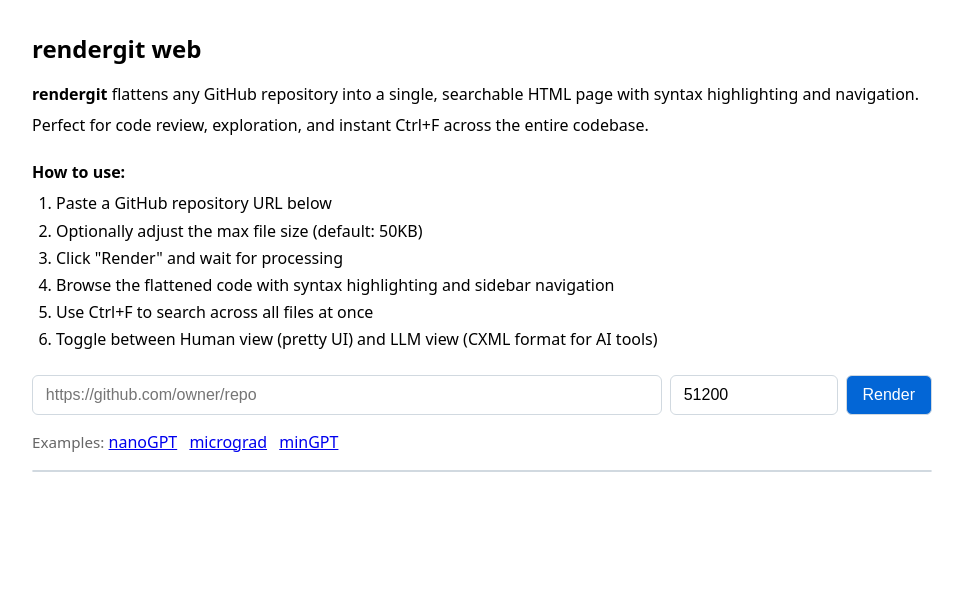
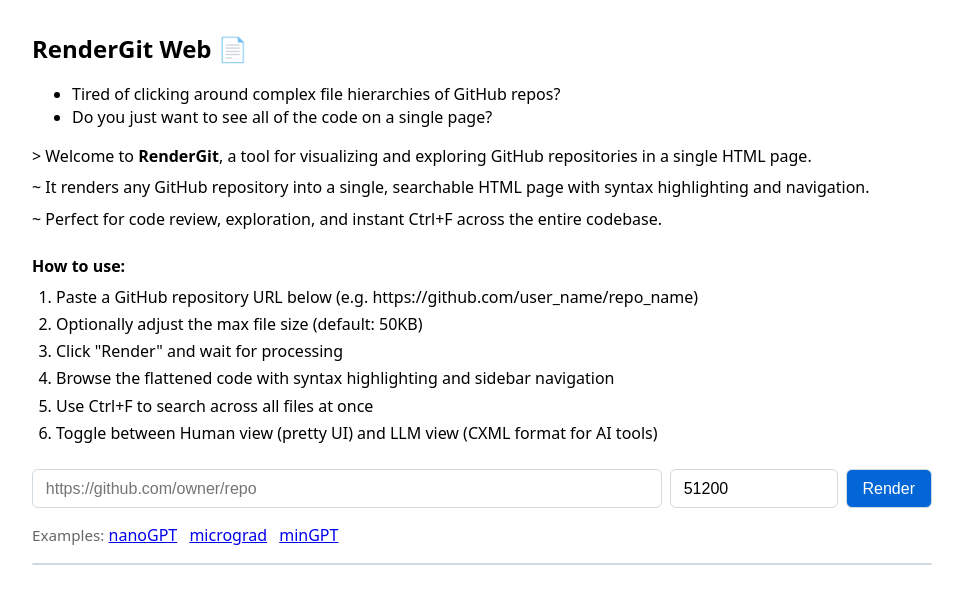
Before and after one commit to aman-chhetri/rendergit-web, a website: page index.html in a window 1280 px wide. Shown: the whole page, without its empty margins (158-1121 px from the left). Drawn offline with Linux system fonts and the light colour scheme.

Commit message:
updated some UI improvements on the page

```diff
--- a/index.html
+++ b/index.html
@@ -3,7 +3,7 @@
 <head>
   <meta charset="utf-8" />
   <meta name="viewport" content="width=device-width, initial-scale=1" />
-  <title>rendergit web</title>
+  <title>RenderGit</title>
   <style>
     :root { color-scheme: light dark; }
     body { font-family: system-ui, -apple-system, Segoe UI, Roboto, Helvetica, Arial, sans-serif; margin: 0; padding: 2rem; line-height: 1.45; }
@@ -82,15 +82,20 @@
 </head>
 <body>
   <div class="container">
-    <h1>rendergit web</h1>
+    <h1>RenderGit Web 📄</h1>
     <div class="description">
-      <p><strong>rendergit</strong> flattens any GitHub repository into a single, searchable HTML page with syntax highlighting and navigation.</p>
-      <p>Perfect for code review, exploration, and instant Ctrl+F across the entire codebase.</p>
+      <ul>
+        <li>Tired of clicking around complex file hierarchies of GitHub repos?</li>
+        <li>Do you just want to see all of the code on a single page?</li>
+      </ul>
+      <p>> Welcome to <strong>RenderGit</strong>, a tool for visualizing and exploring GitHub repositories in a single HTML page. </p>
+      <p>~ It renders any GitHub repository into a single, searchable HTML page with syntax highlighting and navigation. </p>
+      <p>~ Perfect for code review, exploration, and instant Ctrl+F across the entire codebase.</p>
     </div>
     <div class="usage">
       <h3>How to use:</h3>
       <ol>
-        <li>Paste a GitHub repository URL below</li>
+        <li>Paste a GitHub repository URL below (e.g. https://github.com/user_name/repo_name)</li>
         <li>Optionally adjust the max file size (default: 50KB)</li>
         <li>Click "Render" and wait for processing</li>
         <li>Browse the flattened code with syntax highlighting and sidebar navigation</li>
```
